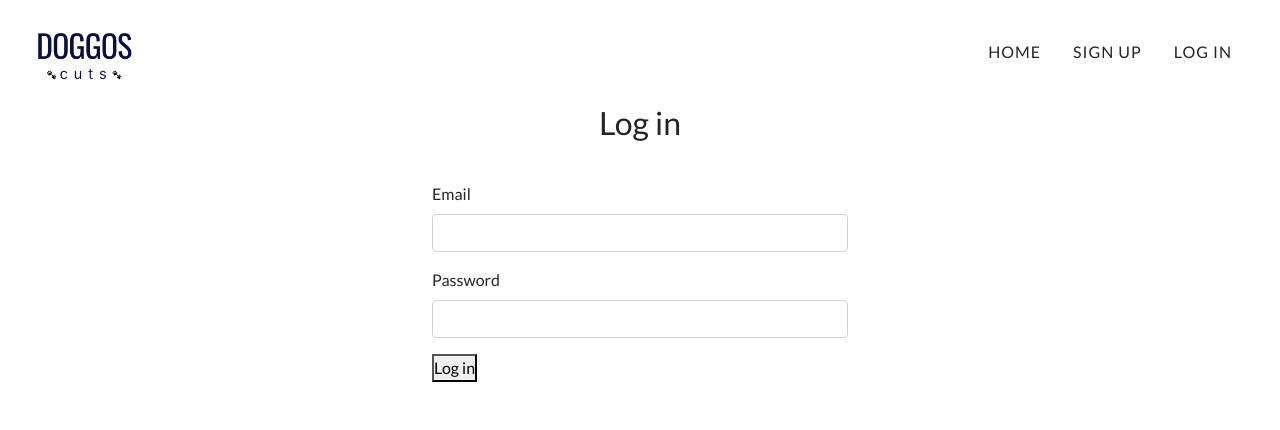
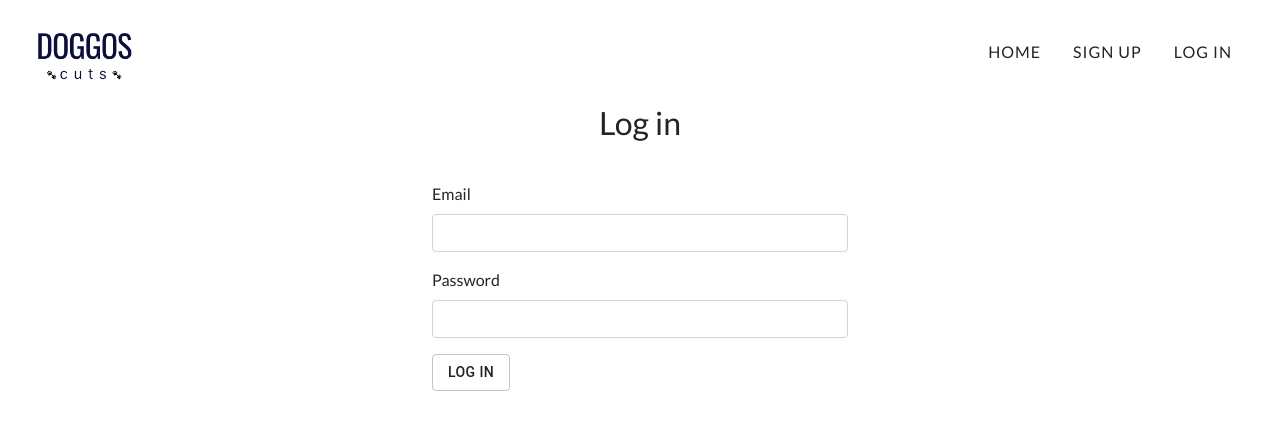
Before and after one commit to Hanna2m/salon_frontend, a React (Create React App) app: page /login in a window 1280 px wide. Shown: the top 430 px of the page. Built offline with nearby package versions, Linux system fonts and the light colour scheme.

Commit message:
Add mui button

```diff
--- a/src/pages/Login.jsx
+++ b/src/pages/Login.jsx
@@ -6,6 +6,7 @@ import { yupResolver } from "@hookform/resolvers/yup";
 import * as Yup from "yup";
 import useAuth from "../hooks/useAuth";
 import Header from "../components/Header";
+import { Button } from "@material-ui/core";
 
 import "../components/styles/_login.css";
 
@@ -95,7 +96,9 @@ function Login() {
               />
               <div className="invalid-feedback">{errors.password?.message}</div>
             </div>
-            <button type="submit">Log in</button>
+            <Button variant="outlined" type="submit">
+              Log in
+            </Button>
           </form>
         </div>
       </div>
```
